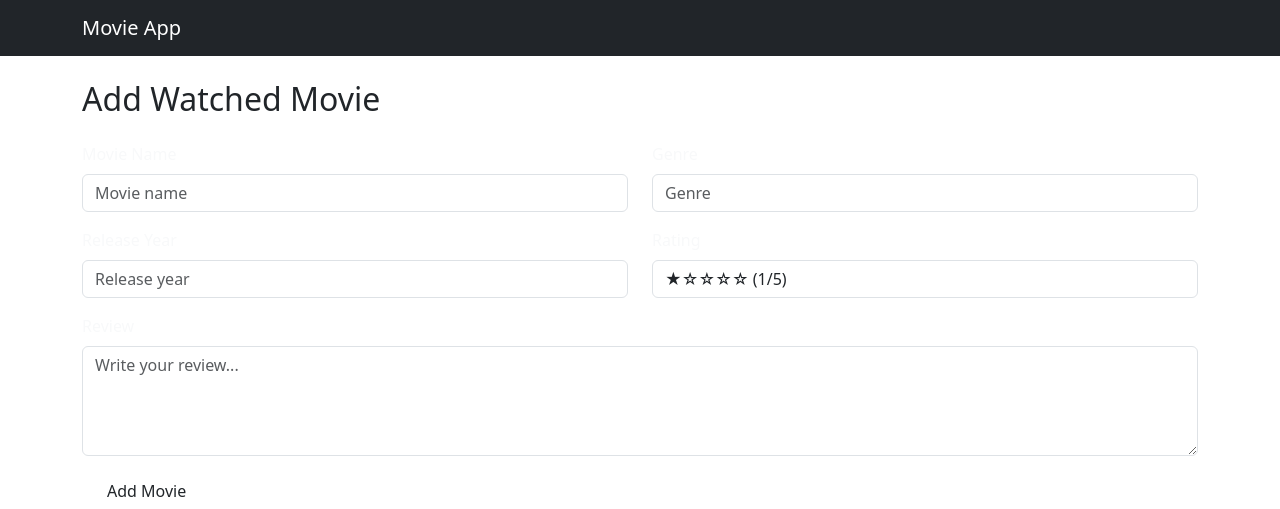
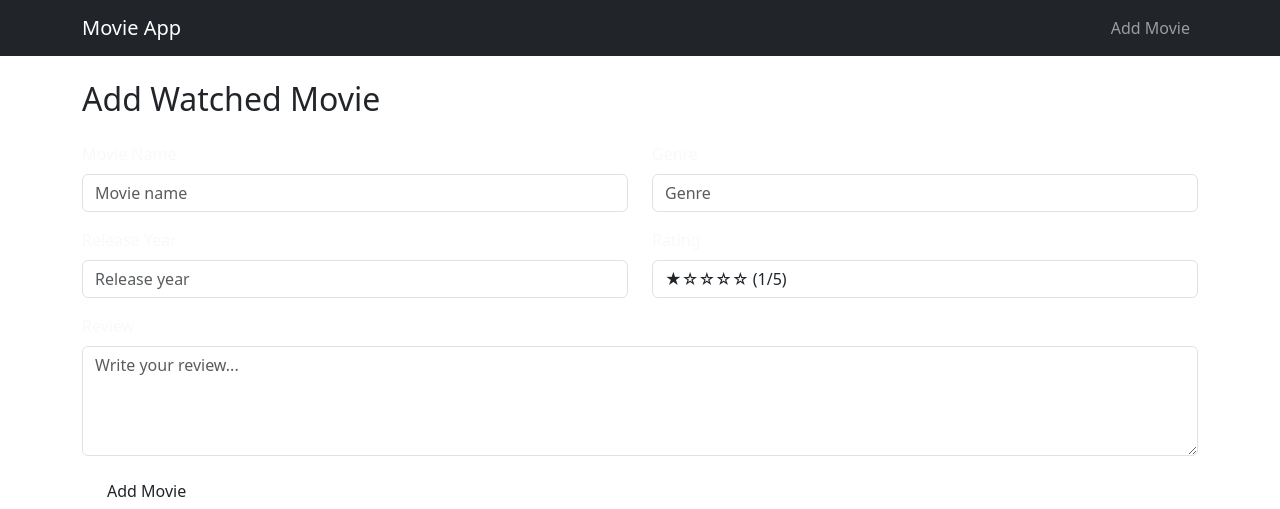
Before and after one commit to arranjan681/ReelLog, a Flask app: page /add_movie in a window 1280 px wide. Shown: the top 509 px of the page. Run offline with Flask 3, Linux system fonts and the light colour scheme; the visitor is signed in with stand-in values (Sample User, id 1).

Commit message:
Update base.html

```diff
--- a/templates/base.html
+++ b/templates/base.html
@@ -1,5 +1,3 @@
-<!DOCTYPE html>
-<html lang="en">
 <head>
     <meta charset="UTF-8">
     <meta name="viewport" content="width=device-width, initial-scale=1.0">
@@ -7,9 +5,13 @@
     <link href="https://cdn.jsdelivr.net/npm/bootstrap@5.3.3/dist/css/bootstrap.min.css" rel="stylesheet">
 </head>
 <body>
-    <nav class="navbar navbar-dark bg-dark">
+    <nav class="navbar navbar-expand-lg navbar-dark bg-dark">
         <div class="container">
             <a class="navbar-brand" href="{{ url_for('dashboard') }}">Movie App</a>
+
+            <div class="navbar-nav ms-auto">
+                <a class="nav-link" href="{{ url_for('add_movie') }}">Add Movie</a>
+            </div>
         </div>
     </nav>
 
```
